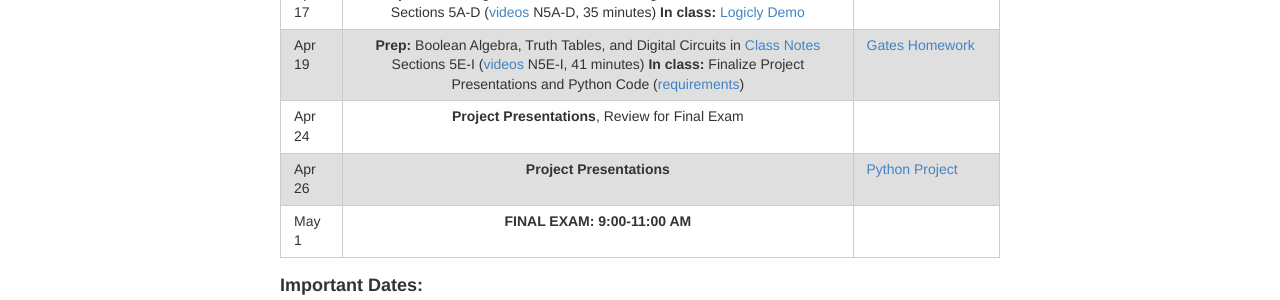
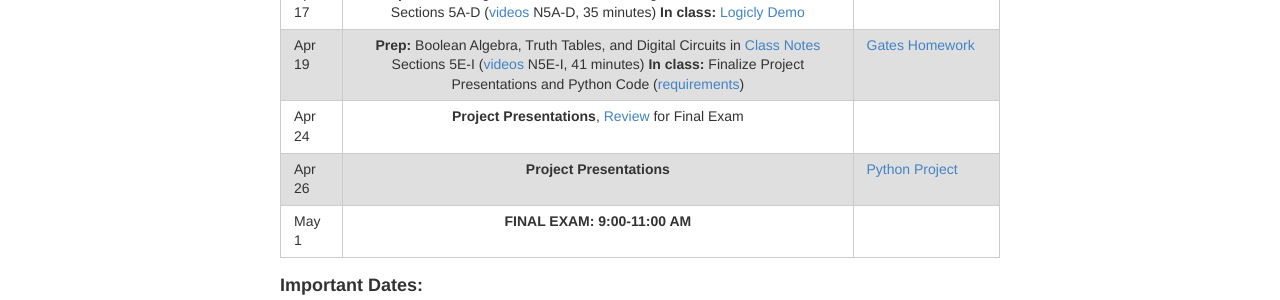
Before and after one commit to hwheeler01/comp150, a Jekyll site: the page built from syllabus.md, in a window 1280 px wide and 900 px high, scrolled down 6311 px. Shown: the part 382-682 px from the top of the window. Built offline with Jekyll 4.4.1, drawn with Linux system fonts in a browser that asks for light colours; part of the change alters nothing that is shown.

```diff
--- a/syllabus.md
+++ b/syllabus.md
@@ -233,7 +233,7 @@ In the Activities column **"Prep:"** means preparation done ***before*** class!
 |Apr 12|**Prep:** Review Pip Assembler in <a href="http://hwheeler01.github.io/comp150/ClassNotes.html">Class Notes</a> and [videos](https://drive.google.com/drive/folders/0B5WvvnDHeaIYMzQ1MzI0OTItNzQ5Ni00MGRhLThmMWItYTk4OGIyYTBiOTMx) from Apr 10 | <a href="http://hwheeler01.github.io/comp150/HW/PipPrograms.html">Pip Program</a> |
 |Apr 17|**Prep:** Boolean Algebra, Truth Tables, and Digital Circuits in <a href="http://hwheeler01.github.io/comp150/ClassNotes.html">Class Notes</a> Sections 5A-D ([videos](https://drive.google.com/drive/folders/0B5WvvnDHeaIYNmQ5MTA4NDMtNmU1Zi00MDBkLTlkNzYtMGNmOWNjZmI1MjZj) N5A-D, 35 minutes) **In class:** [Logicly Demo](https://logic.ly/download/)|
 |Apr 19|**Prep:**  Boolean Algebra, Truth Tables, and Digital Circuits in <a href="http://hwheeler01.github.io/comp150/ClassNotes.html">Class Notes</a> Sections 5E-I ([videos](https://drive.google.com/drive/folders/0B5WvvnDHeaIYNmQ5MTA4NDMtNmU1Zi00MDBkLTlkNzYtMGNmOWNjZmI1MjZj) N5E-I, 41 minutes) **In class:** Finalize Project Presentations and Python Code (<a href="http://hwheeler01.github.io/comp150/HW/Project.html">requirements</a>) | <a href="http://hwheeler01.github.io/comp150/HW/Gates.html">Gates Homework</a> |
-|Apr 24|  **Project Presentations**, Review for Final Exam |
+|Apr 24|  **Project Presentations**, [Review](http://hwheeler01.github.io/comp150/COMP150-Final-Review.pdf) for Final Exam |
 |Apr 26| **Project Presentations**| <a href="http://hwheeler01.github.io/comp150/HW/Project.html">Python Project</a> |
 |May 1| **FINAL EXAM: 9:00-11:00 AM** |
 
```
Also changed, not shown: 1 other file.
